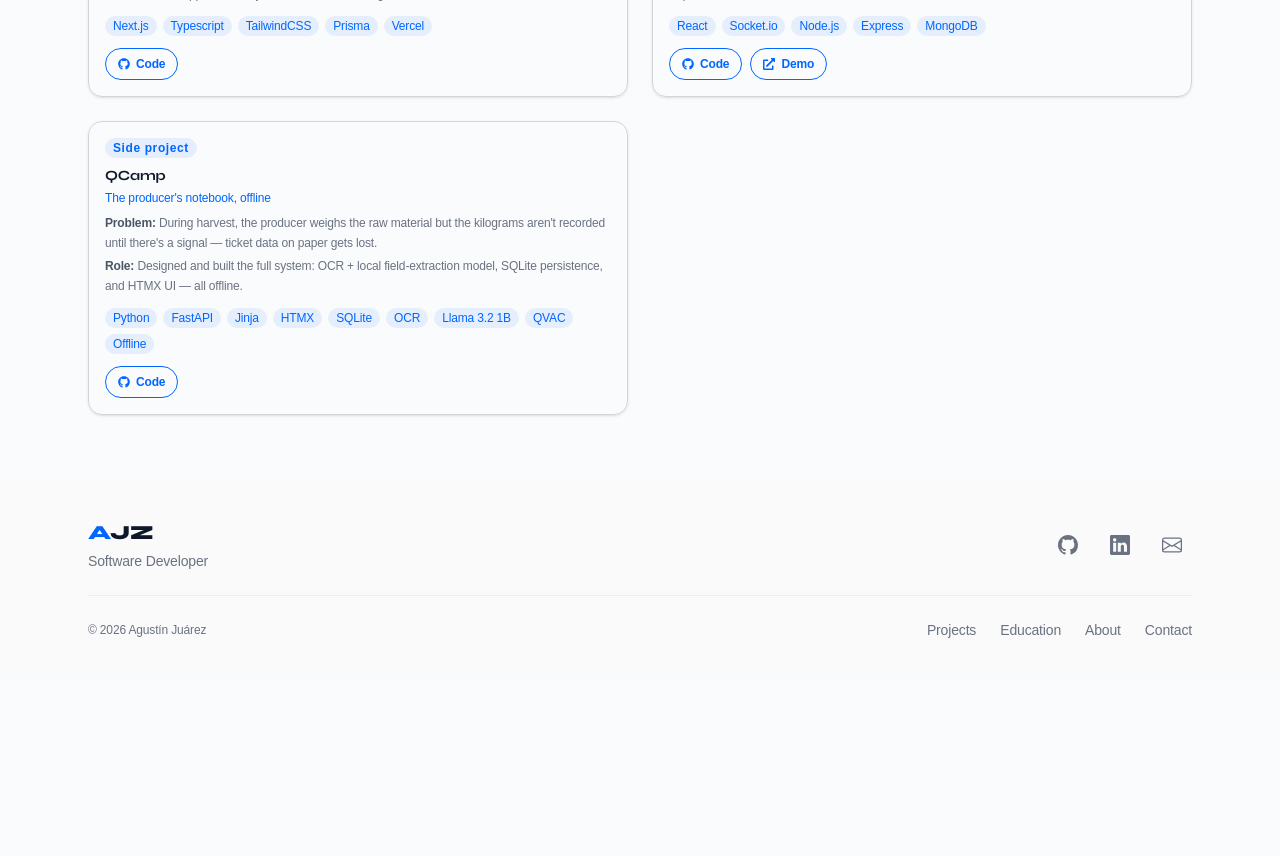
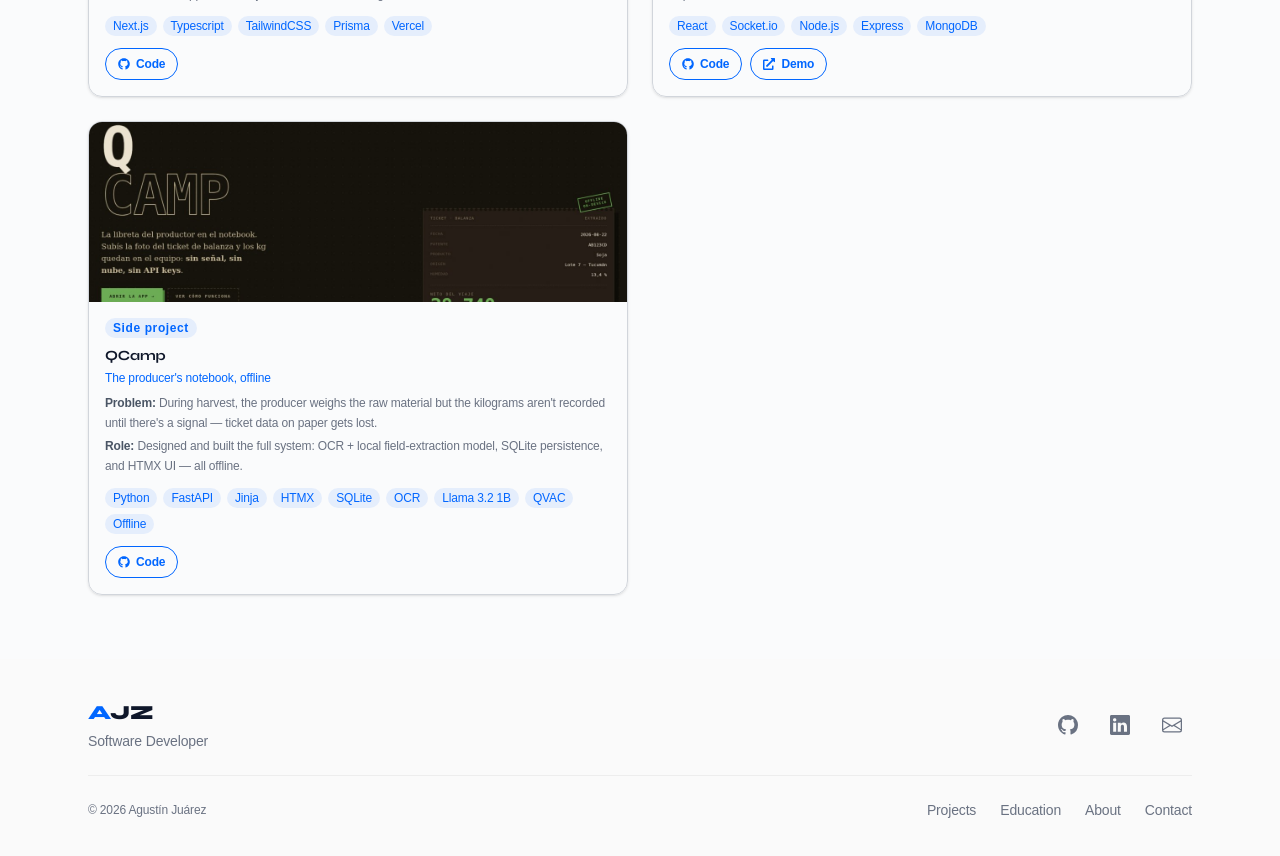
Before and after one commit to Juarex9/Portfolio, a React (Vite) app: page /proyectos in a window 1280 px wide. Shown: the part 1820-2676 px from the top of the page. Before the commit the page ends 2500 px from the top, so only its background shows below. Built offline with nearby package versions, Linux system fonts and the light colour scheme; a web font is replaced by a local one.

Commit message:
feat: add image and featured to QCamp card

```diff
--- a/src/data/projects.js
+++ b/src/data/projects.js
@@ -63,6 +63,8 @@ export const projects = [
     type: "sideProject",
     github: "https://github.com/Juarex9/QCamp.git",
     demo: "",
+    image: "/qcamp.png",
+    featured: true,
   },
 ];
 
```
